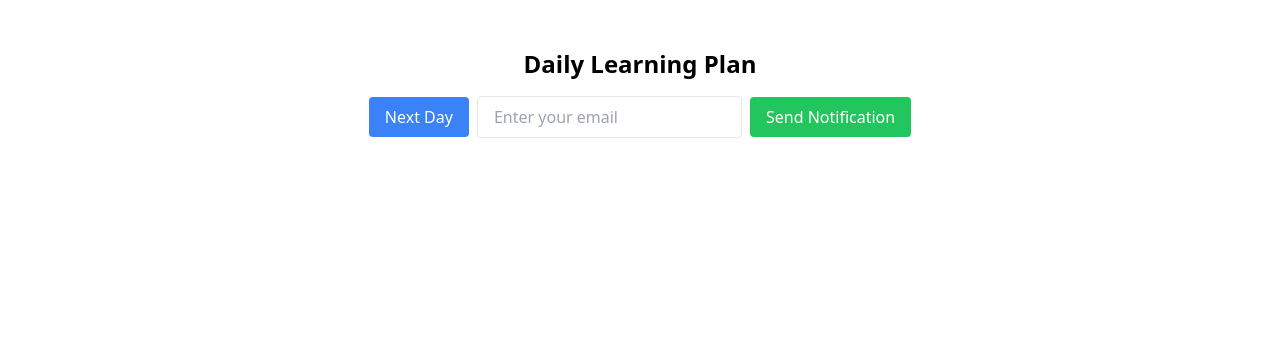
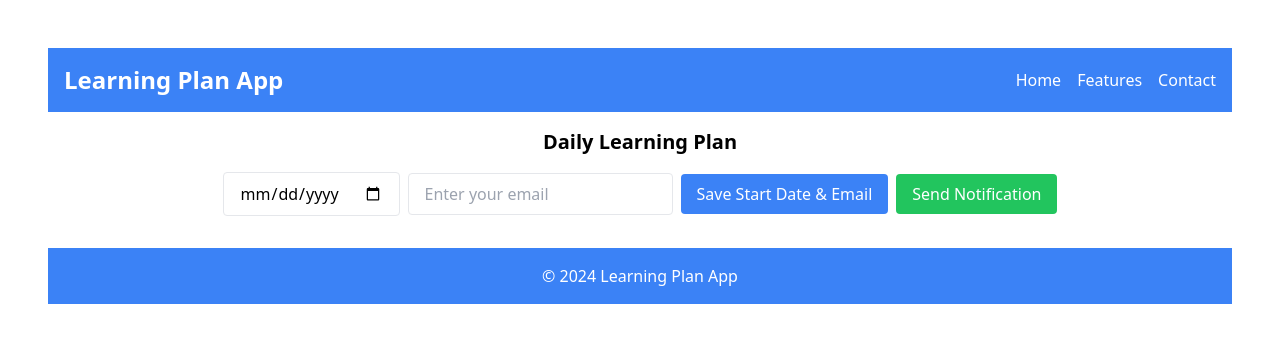
Before and after one commit to fasakinhenry/learning-plan-app-frontend, a React (Vite) app: page / in a window 1280 px wide. Shown: the top 342 px of the page. Built offline with nearby package versions, Linux system fonts and the light colour scheme; no server answers.

Commit message:
feat(App.jsx): update the functionailities of the app
Add Banner and Navbar
Add start date picker
Add save start date and email
Add send notification button to send the notification for the particular date

```diff
--- a/src/App.jsx
+++ b/src/App.jsx
@@ -7,10 +7,11 @@ function App() {
   const [day, setDay] = useState(1);
   const [plan, setPlan] = useState(null);
   const [email, setEmail] = useState('');
+  const [startDate, setStartDate] = useState('');
 
   useEffect(() => {
     axios
-      .get(`${import.meta.env.VITE_API_URL}/api/plan/${day}`)
+      .get(`${import.meta.env.VITE_API_URL}/api/plan`)
       .then((res) => setPlan(res.data))
       .catch((err) => console.error(err));
   }, [day]);
@@ -27,17 +28,41 @@ function App() {
       .catch((err) => console.error(err));
   };
 
+  const handleStart = () => {
+    axios
+      .post(`${import.meta.env.VITE_API_URL}/api/start`, {
+        start: startDate,
+        email,
+      })
+      .then(() => alert('Start date and email saved!'))
+      .catch((err) => console.error(err));
+  };
+
   return (
     <div className='container mx-auto p-4'>
-      <h1 className='text-2xl font-bold mb-4'>Daily Learning Plan</h1>
+      <header className='bg-blue-500 text-white p-4 flex justify-between items-center'>
+        <h1 className='text-2xl font-bold'>Learning Plan App</h1>
+        <nav>
+          <a href='#' className='mr-4'>
+            Home
+          </a>
+          <a href='#' className='mr-4'>
+            Features
+          </a>
+          <a href='#'>Contact</a>
+        </nav>
+      </header>
+      <main className='my-4'>
+        <h2 className='text-xl font-semibold mb-4'>Daily Learning Plan</h2>
         {plan && <Plan plan={plan} />}
         <div className='mt-4'>
-        <button
-          className='bg-blue-500 text-white px-4 py-2 rounded mr-2'
-          onClick={() => setDay(day + 1)}
-        >
-          Next Day
-        </button>
+          <input
+            type='date'
+            className='border px-4 py-2 rounded mr-2'
+            placeholder='Start Date'
+            value={startDate}
+            onChange={(e) => setStartDate(e.target.value)}
+          />
           <input
             type='email'
             className='border px-4 py-2 rounded mr-2'
@@ -46,12 +71,22 @@ function App() {
             onChange={(e) => setEmail(e.target.value)}
           />
           <button
+            className='bg-blue-500 text-white px-4 py-2 rounded mr-2'
+            onClick={handleStart}
+          >
+            Save Start Date & Email
+          </button>
+          <button
             className='bg-green-500 text-white px-4 py-2 rounded'
             onClick={handleNotify}
           >
             Send Notification
           </button>
         </div>
+      </main>
+      <footer className='bg-blue-500 text-white p-4 mt-8 text-center'>
+        <p>&copy; 2024 Learning Plan App</p>
+      </footer>
     </div>
   );
 }
```
Lines whose indentation alone changed are shown as unchanged.
